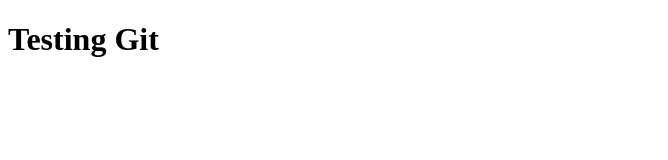
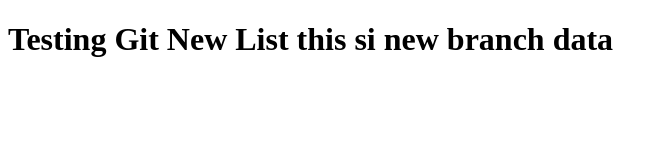
Before and after one commit to rahulkumar8285/git-testing, a plain HTML site: page index.html in a window 1280 px wide. Shown: the whole page, without its empty margins (0-668 px from the left). Drawn offline with Linux system fonts and the light colour scheme.

Commit message:
Fix issue

```diff
--- a/index.html
+++ b/index.html
@@ -6,6 +6,6 @@
     <title>Document</title>
 </head>
 <body>
-        <h1>Testing Git</h1>
+        <h1>Testing Git New List this si new branch data </h1>
 </body>
 </html>
```
